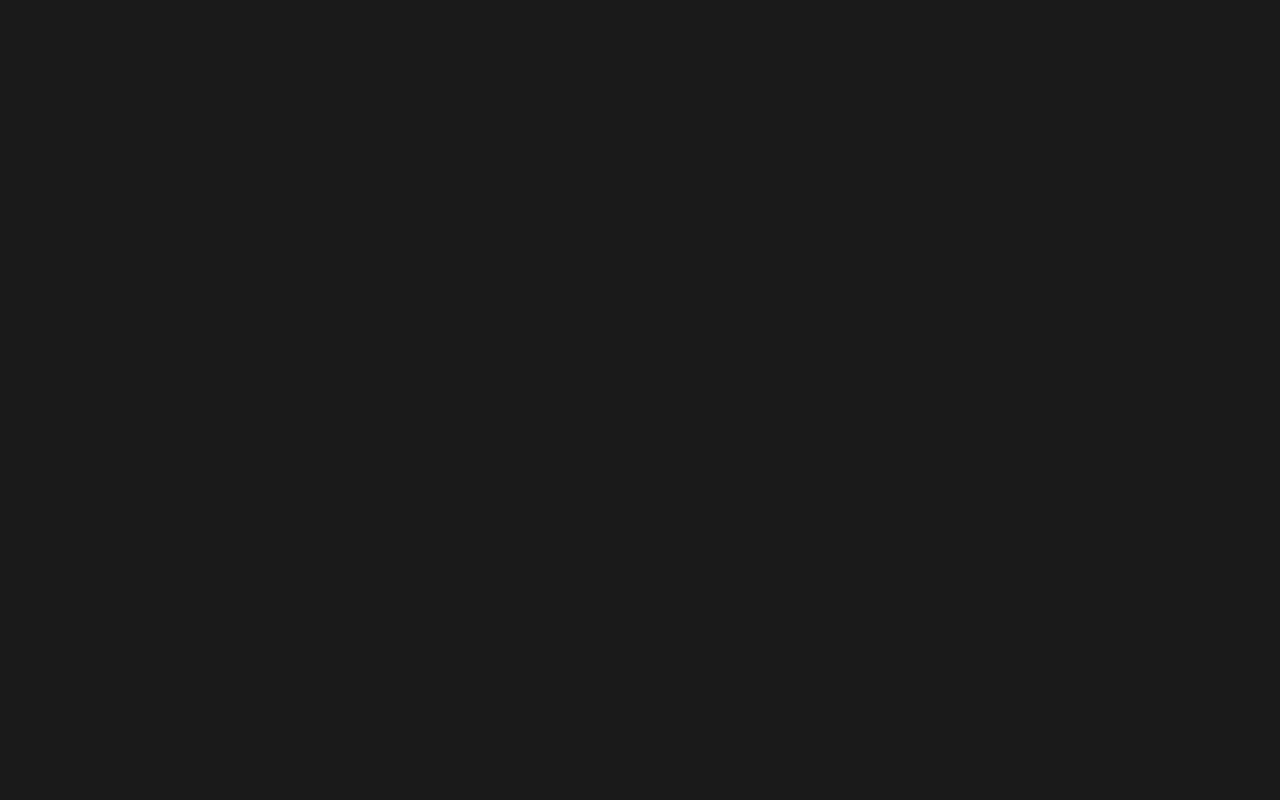
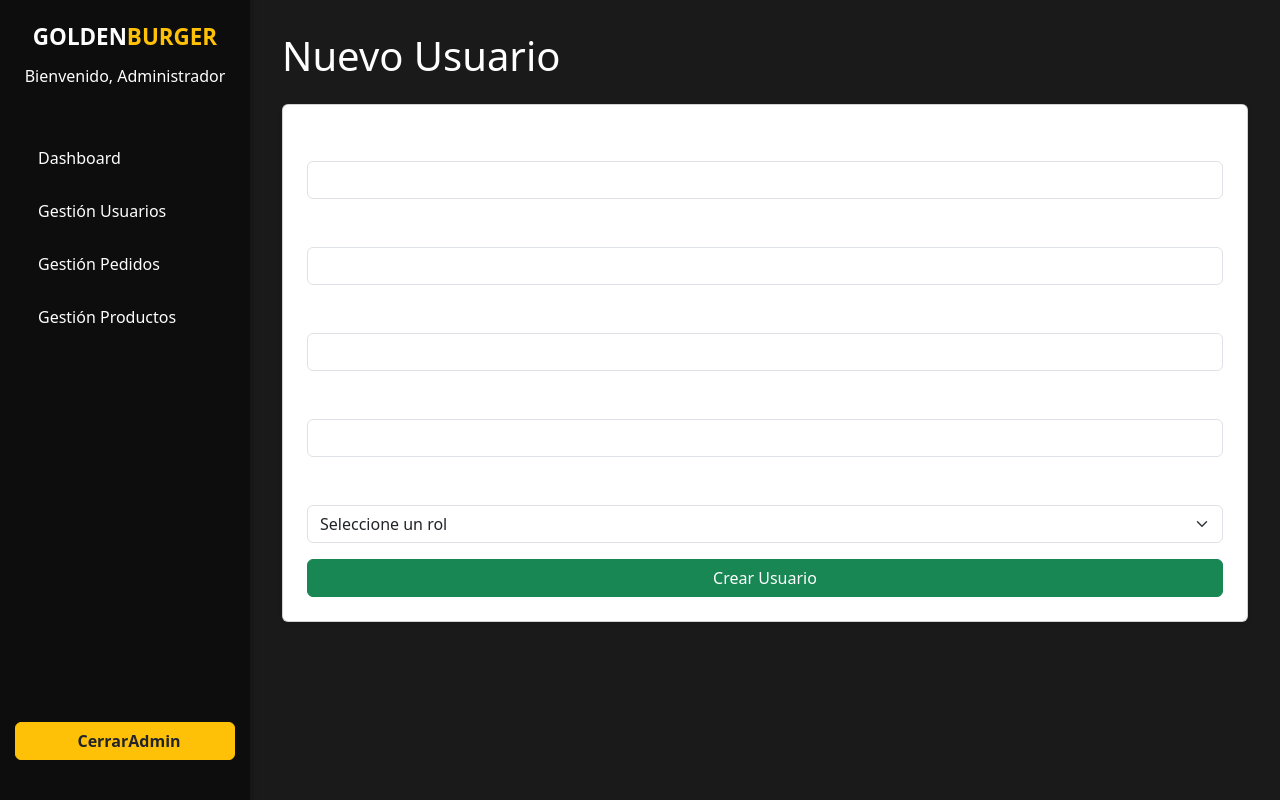
Before and after one commit to Fblink88/appBurguer-React, a React (Vite) app: page /admin/usuarios/nuevo in a window 1280 px wide. Before the commit this address had no page. Built offline with nearby package versions, Linux system fonts and the light colour scheme.

Commit message:
se agrega el apartado de nuevoUsuario, además se importa la página en App.jsx y la ruta

```diff
--- a/src/App.jsx
+++ b/src/App.jsx
@@ -7,7 +7,7 @@ import Dashboard from './pages/admin/Dashboard';
 import GestionPedidos from './pages/admin/GestionPedidos';
 import GestionProductos from './pages/admin/GestionProductos';
 import GestionUsuarios from './pages/admin/gestionUsuarios';
-
+import NuevoUsuario from './pages/admin/nuevoUsuario';
 
 //import viteLogo from '/vite.svg'
 //import reactLogo from './assets/react.svg'
@@ -30,6 +30,7 @@ function App() {
         <Route path="/admin/gestion-pedidos" element={<GestionPedidos />} />
         <Route path="/admin/gestion-productos" element={<GestionProductos />} />
         <Route path="/admin/gestion-usuarios" element={<GestionUsuarios />} />
+        <Route path="/admin/usuarios/nuevo" element={<NuevoUsuario />} />
 
 
       </Routes>
--- a/src/pages/admin/nuevoUsuario.jsx
+++ b/src/pages/admin/nuevoUsuario.jsx
@@ -0,0 +1,134 @@
+import React, { useState, useEffect } from "react";
+import { useNavigate, useSearchParams } from "react-router-dom";
+import Sidebar from "../../components/Sidebar";
+import { usuariosStore } from "../../data/dataBase";
+
+export default function NuevoUsuario() {
+  const navigate = useNavigate();
+  const [searchParams] = useSearchParams();
+  const editIndex = searchParams.get("edit"); // ?edit=IDX si es edición
+
+  // Estado inicial del usuario
+  const [usuario, setUsuario] = useState({
+    run: "",
+    nombre: "",
+    apellidos: "",
+    email: "",
+    rol: ""
+  });
+
+  // Si hay parámetro edit, precargar datos
+  useEffect(() => {
+    if (editIndex !== null) {
+      const usuarios = usuariosStore.read();
+      if (usuarios[editIndex]) {
+        setUsuario(usuarios[editIndex]);
+      }
+    }
+  }, [editIndex]);
+
+  // Manejo de cambios en los inputs
+  const handleChange = (e) => {
+    const { name, value } = e.target;
+    setUsuario({ ...usuario, [name]: value });
+  };
+
+  // Guardar usuario
+  const handleSubmit = (e) => {
+    e.preventDefault();
+
+    if (editIndex !== null) {
+      usuariosStore.update(editIndex, usuario);
+    } else {
+      usuariosStore.create(usuario);
+    }
+
+    navigate("/admin/gestion-usuarios");
+  };
+
+  return (
+    <div className="admin-layout">
+      <Sidebar
+        adminName="Administrador"
+        onLogoutAdmin={() => alert("Cerrando sesión")}
+      />
+
+      <main className="admin-content">
+        <h1 className="mb-4">
+          {editIndex !== null ? "Editar Usuario" : "Nuevo Usuario"}
+        </h1>
+
+        <form className="card p-4 shadow-sm" onSubmit={handleSubmit}>
+          <div className="mb-3">
+            <label className="form-label">RUN</label>
+            <input
+              type="text"
+              name="run"
+              className="form-control"
+              value={usuario.run}
+              onChange={handleChange}
+              required
+            />
+          </div>
+
+          <div className="mb-3">
+            <label className="form-label">Nombre</label>
+            <input
+              type="text"
+              name="nombre"
+              className="form-control"
+              value={usuario.nombre}
+              onChange={handleChange}
+              required
+            />
+          </div>
+
+          <div className="mb-3">
+            <label className="form-label">Apellidos</label>
+            <input
+              type="text"
+              name="apellidos"
+              className="form-control"
+              value={usuario.apellidos}
+              onChange={handleChange}
+              required
+            />
+          </div>
+
+          <div className="mb-3">
+            <label className="form-label">Correo</label>
+            <input
+              type="email"
+              name="email"
+              className="form-control"
+              value={usuario.email}
+              onChange={handleChange}
+              required
+            />
+          </div>
+
+          <div className="mb-3">
+            <label className="form-label">Rol</label>
+            <select
+              name="rol"
+              className="form-select"
+              value={usuario.rol}
+              onChange={handleChange}
+              required
+            >
+              <option value="">Seleccione un rol</option>
+              <option value="Admin">Admin</option>
+              <option value="Cajero">Cajero</option>
+              <option value="Cocinero">Cocinero</option>
+              <option value="Despacho">Despacho</option>
+            </select>
+          </div>
+
+          <button type="submit" className="btn btn-success">
+            {editIndex !== null ? "Guardar Cambios" : "Crear Usuario"}
+          </button>
+        </form>
+      </main>
+    </div>
+  );
+}
```
